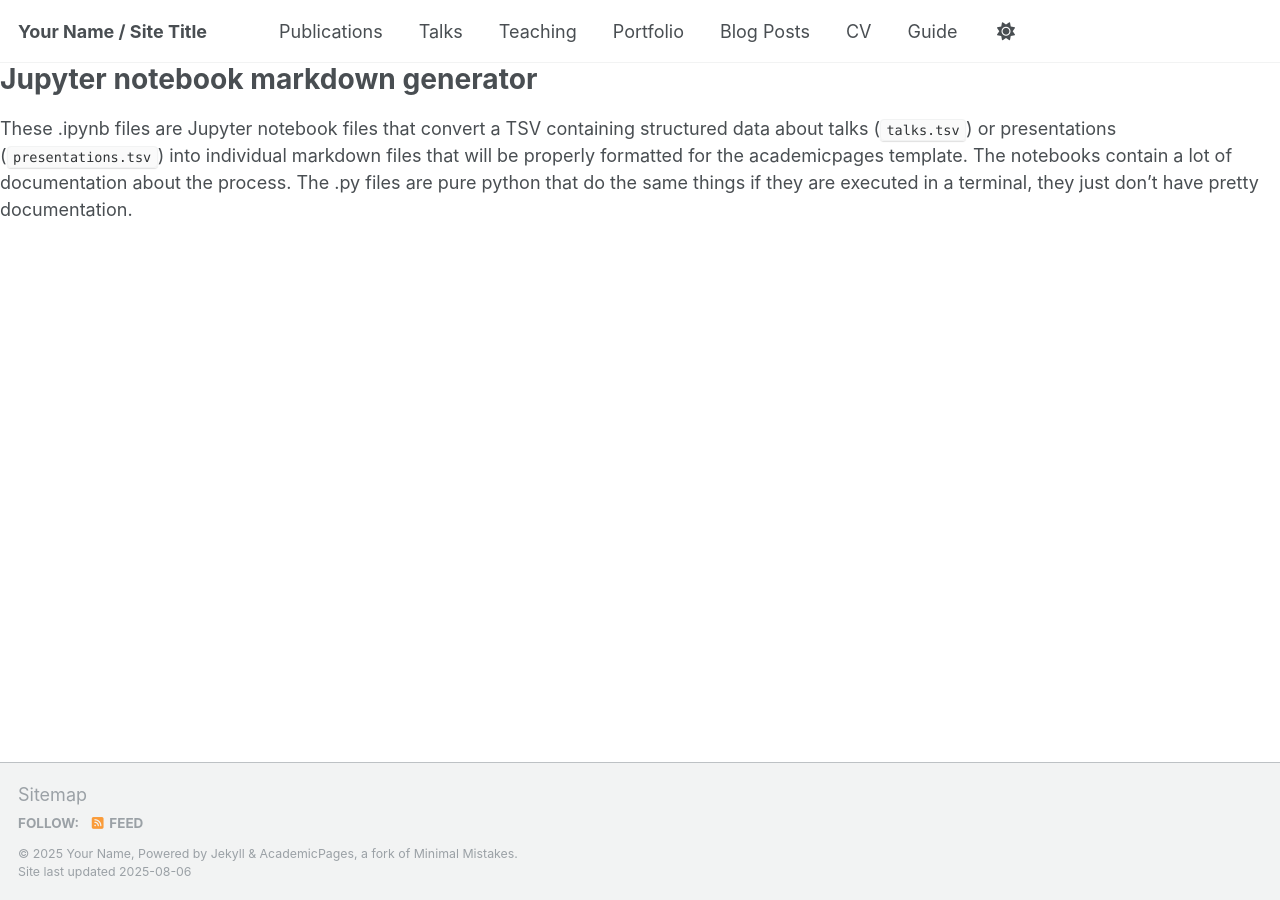
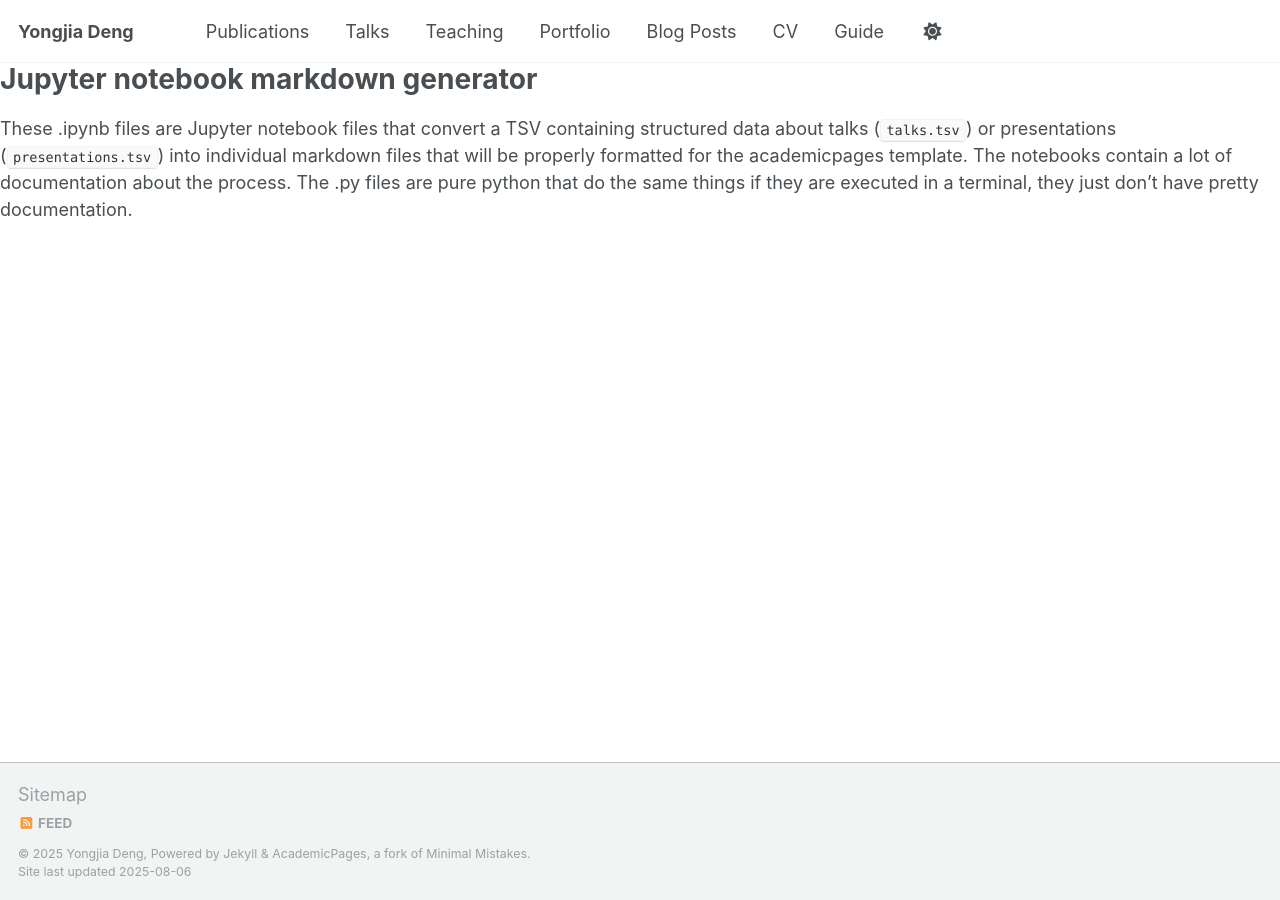
Before and after one commit to Clairedenggg/Clairedenggg.github.io, a Jekyll site: the page built from markdown_generator/readme.md, in a window 1280 px wide. Built offline with Jekyll 4.4.1, drawn with Linux system fonts in a browser that asks for light colours; our own code applies the rules of GitHub Pages for plain Markdown files; a script that is not in the unit is left out.

Commit message:
Update _config.yml

```diff
--- a/_config.yml
+++ b/_config.yml
@@ -7,15 +7,13 @@
 # server process.
 
 # Basic Site Settings
-locale                   : "en-US"
+locale                   : "Madison, WI, USA"
 site_theme               : "default"
-title                    : "Your Name / Site Title"
+title                    : "Yongjia Deng"
 title_separator          : "-"
-name                     : &name "Your Name"
-description              : &description "personal description"
-url                      : https://academicpages.github.io # the base hostname & protocol for your site e.g. "https://[your GitHub username].github.io" or if you already have some other page hosted on Github then use "https://[your GitHub username].github.io/[Your Repo Name]"
-baseurl                  : "" # the subpath of your site, e.g. "/blog"
-repository               : "academicpages/academicpages.github.io"
+name                     : &name "Yongjia Deng"
+description              : &description "Linguistics PhD student from UW-Madison"
+
 
 # Site Author - The following control what appear as part of the author content on the side bar.
 #               If a field is blank the icon and link will not appear, otherwise it will be shown.
```
